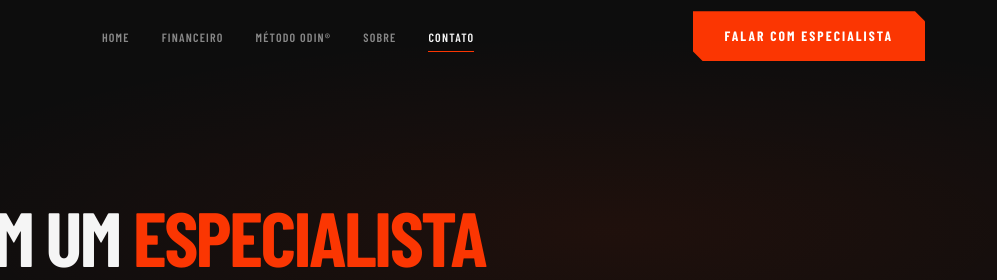
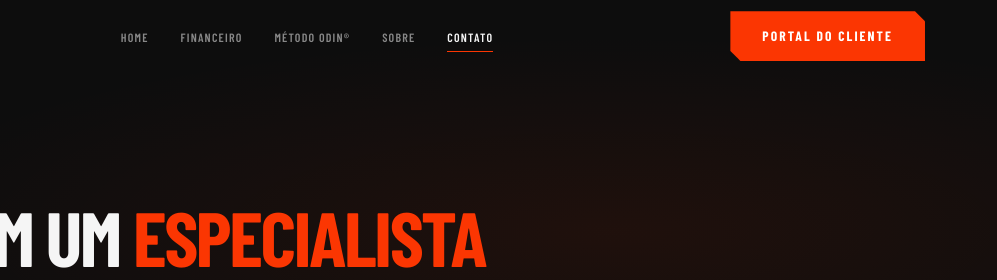
Before and after one commit to grupoodin/joyful-pithivier-7540a7, a plain HTML site: page contato.html in a window 1280 px wide. Shown: the top 280 px of the page, 283-1280 px from the left. Drawn offline with nearby package versions, Linux system fonts and the light colour scheme; a web font is replaced by a local one.

Commit message:
Trocar CTA do cabeçalho por link direto ao Portal do Cliente
"Falar com Especialista" virava contato.html; agora aponta para
app.grupoodin.com.br (tela de login da plataforma).

Co-Authored-By: Claude Sonnet 5 <noreply@anthropic.com>

```diff
--- a/contato.html
+++ b/contato.html
@@ -205,7 +205,7 @@ div[style*="grid-template-columns:2fr 1fr 1fr 1fr"]{grid-template-columns:1fr 1f
       <li><a href="contato.html" class="active">Contato</a></li>
     </ul>
     <div class="nav-cta">
-      <a href="contato.html" class="btn btn-primary">Falar com Especialista</a>
+      <a href="https://app.grupoodin.com.br" class="btn btn-primary">Portal do Cliente</a>
     </div>
     <button class="hamburger" onclick="openMobileMenu()"><span></span><span></span><span></span></button>
   </div>
```
Also changed, not shown: financeiro.html (+1 -1 lines), index.html (+1 -1 lines), metodo.html (+1 -1 lines), sobre.html (+1 -1 lines).
